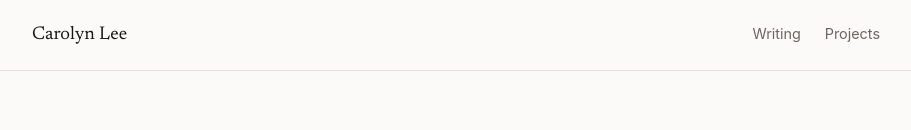
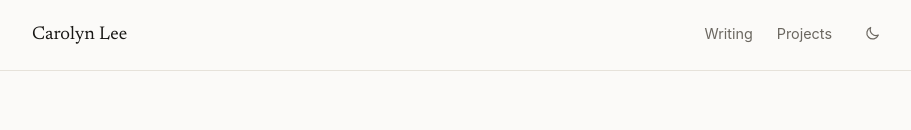
Before and after one commit to carolynl950/carolynl950.github.io, a React (Vite) app: page / in a window 1280 px wide. Shown: the top 130 px of the page, without its empty margins (184-1095 px from the left). Built offline with nearby package versions, Linux system fonts and the light colour scheme.

Commit message:
add dark/light mode switch

```diff
--- a/index.html
+++ b/index.html
@@ -15,6 +15,15 @@
       content="Columbia Engineering student studying computer science and applied math. Writing and projects."
     />
     <meta property="og:type" content="website" />
+    <script>
+      // Apply a saved theme before first paint so there's no flash.
+      try {
+        var theme = localStorage.getItem('theme');
+        if (theme === 'light' || theme === 'dark') {
+          document.documentElement.dataset.theme = theme;
+        }
+      } catch (e) {}
+    </script>
   </head>
   <body>
     <div id="root"></div>
--- a/src/components/Nav.jsx
+++ b/src/components/Nav.jsx
@@ -1,5 +1,6 @@
 import { Link, NavLink } from 'react-router-dom';
 import { site } from '../content/site.js';
+import ThemeToggle from './ThemeToggle.jsx';
 
 export default function Nav() {
   return (
@@ -11,6 +12,7 @@ export default function Nav() {
         <nav className="nav__links">
           <NavLink to="/writing">Writing</NavLink>
           <NavLink to="/projects">Projects</NavLink>
+          <ThemeToggle />
         </nav>
       </div>
     </header>
--- /dev/null
+++ b/src/components/ThemeToggle.jsx
@@ -0,0 +1,51 @@
+import { useEffect, useState } from 'react';
+
+const darkQuery = '(prefers-color-scheme: dark)';
+
+// The theme currently on screen: an explicit choice if one was saved
+// (index.html applies it before paint), otherwise the OS preference.
+function currentTheme() {
+  const saved = document.documentElement.dataset.theme;
+  if (saved === 'light' || saved === 'dark') return saved;
+  return window.matchMedia(darkQuery).matches ? 'dark' : 'light';
+}
+
+export default function ThemeToggle() {
+  const [theme, setTheme] = useState(currentTheme);
+
+  // Follow OS changes until the visitor makes an explicit choice.
+  useEffect(() => {
+    const media = window.matchMedia(darkQuery);
+    const onChange = () => setTheme(currentTheme());
+    media.addEventListener('change', onChange);
+    return () => media.removeEventListener('change', onChange);
+  }, []);
+
+  function toggle() {
+    const next = theme === 'dark' ? 'light' : 'dark';
+    document.documentElement.dataset.theme = next;
+    try {
+      localStorage.setItem('theme', next);
+    } catch {
+      // Storage can be blocked; the choice still applies for this visit.
+    }
+    setTheme(next);
+  }
+
+  const label = theme === 'dark' ? 'Switch to light mode' : 'Switch to dark mode';
+
+  return (
+    <button type="button" className="theme-toggle" onClick={toggle} aria-label={label} title={label}>
+      {theme === 'dark' ? (
+        <svg viewBox="0 0 24 24" fill="none" stroke="currentColor" strokeWidth="1.75" strokeLinecap="round" aria-hidden="true">
+          <circle cx="12" cy="12" r="4" />
+          <path d="M12 2v2M12 20v2M4.93 4.93l1.41 1.41M17.66 17.66l1.41 1.41M2 12h2M20 12h2M4.93 19.07l1.41-1.41M17.66 6.34l1.41-1.41" />
+        </svg>
+      ) : (
+        <svg viewBox="0 0 24 24" fill="none" stroke="currentColor" strokeWidth="1.75" strokeLinecap="round" strokeLinejoin="round" aria-hidden="true">
+          <path d="M20.5 14.5A8.5 8.5 0 0 1 9.5 3.5a8.5 8.5 0 1 0 11 11z" />
+        </svg>
+      )}
+    </button>
+  );
+}
--- a/src/styles.css
+++ b/src/styles.css
@@ -17,10 +17,26 @@
   --measure: 34rem;
   --page: 56rem;
   --wide: 62rem;
+
+  color-scheme: light;
+}
+
+/* Dark palette applies when the visitor picked dark, or when they haven't
+   picked and their OS prefers dark. index.html sets data-theme before paint. */
+:root[data-theme='dark'] {
+  --bg: #131211;
+  --bg-raised: #1b1a18;
+  --text: #eceae5;
+  --text-muted: #a09a91;
+  --text-faint: #75706a;
+  --rule: #2b2926;
+  --accent: #d9903f;
+
+  color-scheme: dark;
 }
 
 @media (prefers-color-scheme: dark) {
-  :root {
+  :root:not([data-theme='light']) {
     --bg: #131211;
     --bg-raised: #1b1a18;
     --text: #eceae5;
@@ -28,6 +44,8 @@
     --text-faint: #75706a;
     --rule: #2b2926;
     --accent: #d9903f;
+
+    color-scheme: dark;
   }
 }
 
@@ -152,8 +170,34 @@ pre code {
 
 .nav__links {
   display: flex;
+  align-items: center;
   gap: 1.5rem;
   font-size: 0.9rem;
+}
+
+.theme-toggle {
+  display: inline-flex;
+  align-items: center;
+  justify-content: center;
+  width: 2rem;
+  height: 2rem;
+  margin: -0.5rem -0.5rem -0.5rem 0;
+  padding: 0;
+  border: 0;
+  border-radius: 999px;
+  background: none;
+  color: var(--text-muted);
+  cursor: pointer;
+  transition: color 0.15s ease;
+}
+
+.theme-toggle:hover {
+  color: var(--text);
+}
+
+.theme-toggle svg {
+  width: 1.05rem;
+  height: 1.05rem;
 }
 
 .nav__links a {
```
